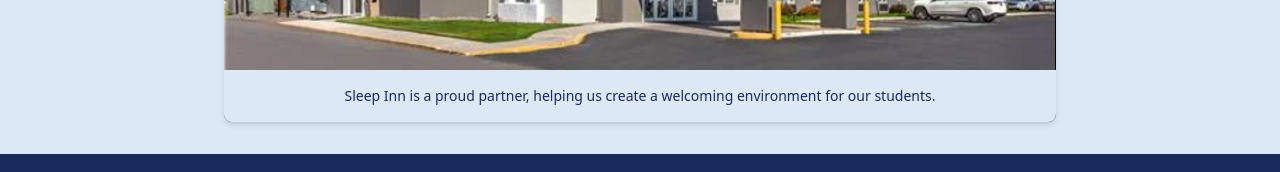
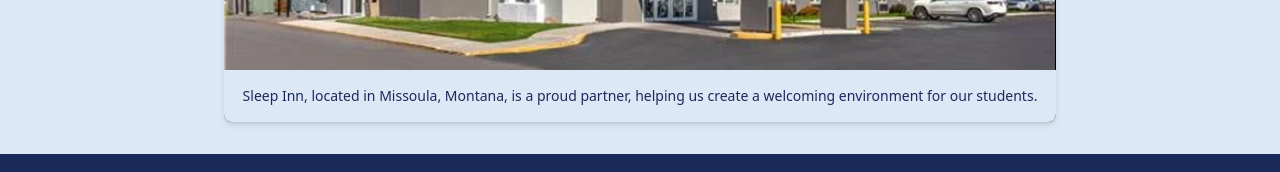
Before and after one commit to amirani18/projectskyward, a Next.js app: page /about in a window 1280 px wide. Shown: the part 1439-1611 px from the top of the page. Built offline with nearby package versions, Linux system fonts and the light colour scheme.

Commit message:
update carousel locations in sponsors/partners

```diff
--- a/app/about/page.tsx
+++ b/app/about/page.tsx
@@ -12,10 +12,10 @@ export default function About() {
 
   const partnerImages = [
     { src: "/MissoulaInterfaith.jpg", alt: "Missoula Interfaith Collaborative", caption: "Missoula Interfaith Collaborative is a key partner, providing support and resources to help us achieve our mission." },
-    { src: "/SleepInn.png", alt: "Sleep Inn", caption: "Sleep Inn is a proud partner, helping us create a welcoming environment for our students." },
-    { src: "/RedLionInn.png", alt: "Red Lion Inn", caption: "Red Lion Inn supports our mission by providing resources and support to uplift our educational program." },
-    { src: "/ComfortInn.jpg", alt: "Comfort Inn", caption: "Comfort Inn is a valued partner, offering resources and support to enhance our educational programs." },
-    { src: "/GhareebNawaz.png", alt: "Ghareeb Nawaz", caption: "Ghareeb Nawaz is a community partner, providing cultural insights and support to our refugee youth." },
+    { src: "/SleepInn.png", alt: "Sleep Inn", caption: "Sleep Inn, located in Missoula, Montana, is a proud partner, helping us create a welcoming environment for our students." },
+    { src: "/RedLionInn.png", alt: "Red Lion Inn", caption: "Red Lion Inn, located in Missoula, Montana, supports our mission by providing resources and support to uplift our educational program." },
+    { src: "/ComfortInn.jpg", alt: "Comfort Inn", caption: "Comfort Inn, located in Missoula, Montana, is a valued partner, offering resources and support to enhance our educational programs." },
+    { src: "/GhareebNawaz.png", alt: "Ghareeb Nawaz", caption: "Ghareeb Nawaz, located at the University of Illinois at Chicago, is a community partner, providing cultural insights and support to our refugee youth." },
   ];
 
   const nextSlide = () => {
```
